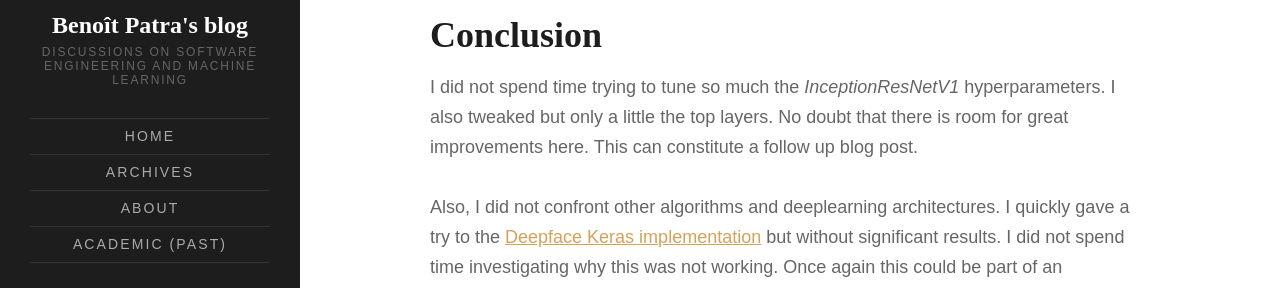
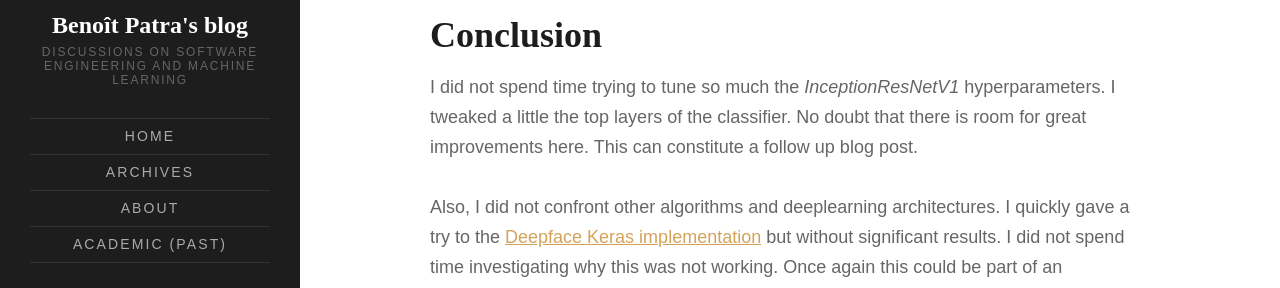
Before and after one commit to bpatra/personal-blog, a Jekyll site: the page built from _posts/2020-04-27-baby-twins-deep-learning-classification-inception-resnetv1.md, in a window 1280 px wide and 900 px high, scrolled down 14009 px. Shown: the part 183-471 px from the top of the window. Built offline with Jekyll 4.4.1, drawn with Linux system fonts in a browser that asks for light colours; some web fonts are replaced.

Commit message:
correct incorrect sentence

```diff
--- a/_posts/2020-04-27-baby-twins-deep-learning-classification-inception-resnetv1.md
+++ b/_posts/2020-04-27-baby-twins-deep-learning-classification-inception-resnetv1.md
@@ -174,7 +174,7 @@
 The classification reports and confusion matrix on the test dataset confirm the measure on the validation set. We achieve nearly 80% of accuracy. One interesting thing is, from the report, J. looks to be a little be more difficult for our model to classify than L. Honestly, I have no assumption on what could cause this. A deeper analysis by examining layers in the spirit of what has been presented above could be conducted.
 
 <h2>Conclusion</h2>
-I did not spend time trying to tune so much the <em>InceptionResNetV1</em> hyperparameters. I also tweaked but only a little the top layers. No doubt that there is room for great improvements here. This can constitute a follow up blog post.
+I did not spend time trying to tune so much the <em>InceptionResNetV1</em> hyperparameters. I tweaked a little the top layers of the classifier. No doubt that there is room for great improvements here. This can constitute a follow up blog post.
 
 Also, I did not confront other algorithms and deeplearning architectures. I quickly gave a try to the <a href="https://sefiks.com/2018/08/06/deep-face-recognition-with-keras/">Deepface Keras implementation</a> but without significant results. I did not spend time investigating why this was not working. Once again this could be part of an interesting follow up. Ideally, I would also benchmark this <a href="https://github.com/ageitgey/face_recognition" target="_blank">DLib implementation</a>.
 
```
